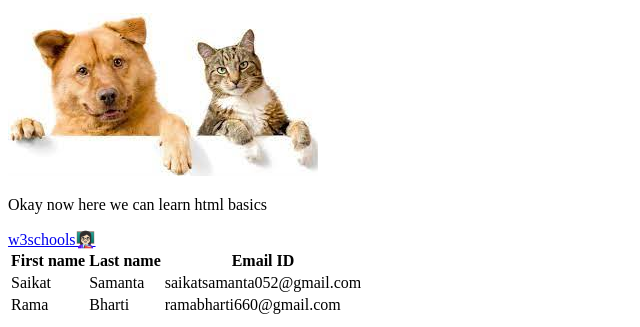
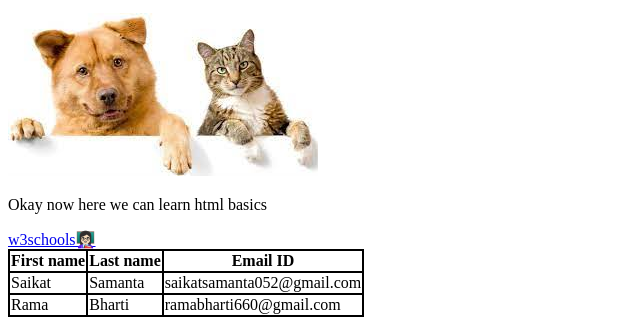
Before and after one commit to RamaBharti/WebD, a plain HTML site: page WebD/index.html in a window 1280 px wide. Shown: the part 572-899 px from the top of the page, without its empty margins (0-640 px from the left). Drawn offline with Linux system fonts and the light colour scheme.

Commit message:
Update index.html

```diff
--- a/WebD/index.html
+++ b/WebD/index.html
@@ -5,6 +5,13 @@
     <meta http-equiv="X-UA-Compatible" content="IE=edge">
     <meta name="viewport" content="width=device-width, initial-scale=1.0">
     <title>Document</title>
+
+    <style>
+        table, tr, td, thead, tbody, th{
+            border: 2px solid black;
+            border-collapse: collapse;
+        }
+    </style>
 </head>
     <body>
         <!--for comment, ctrl+slash  -->
```
